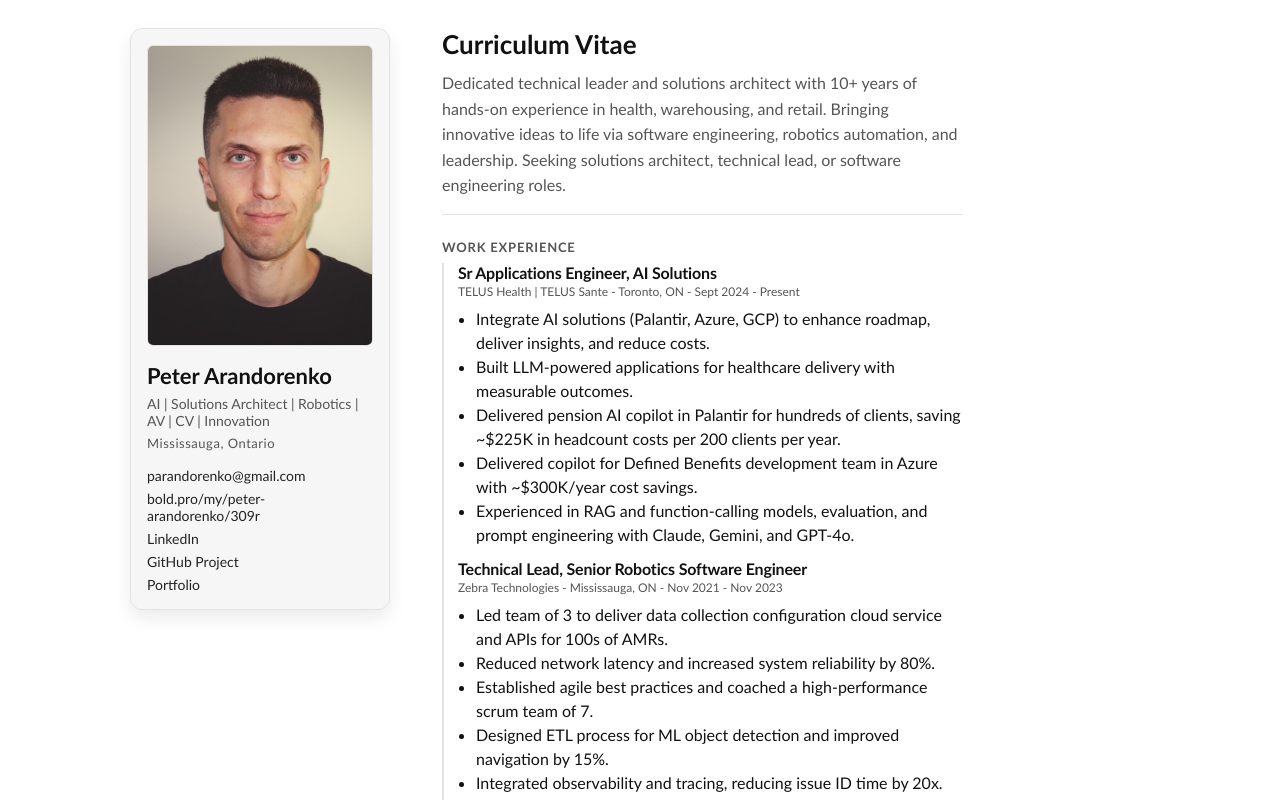
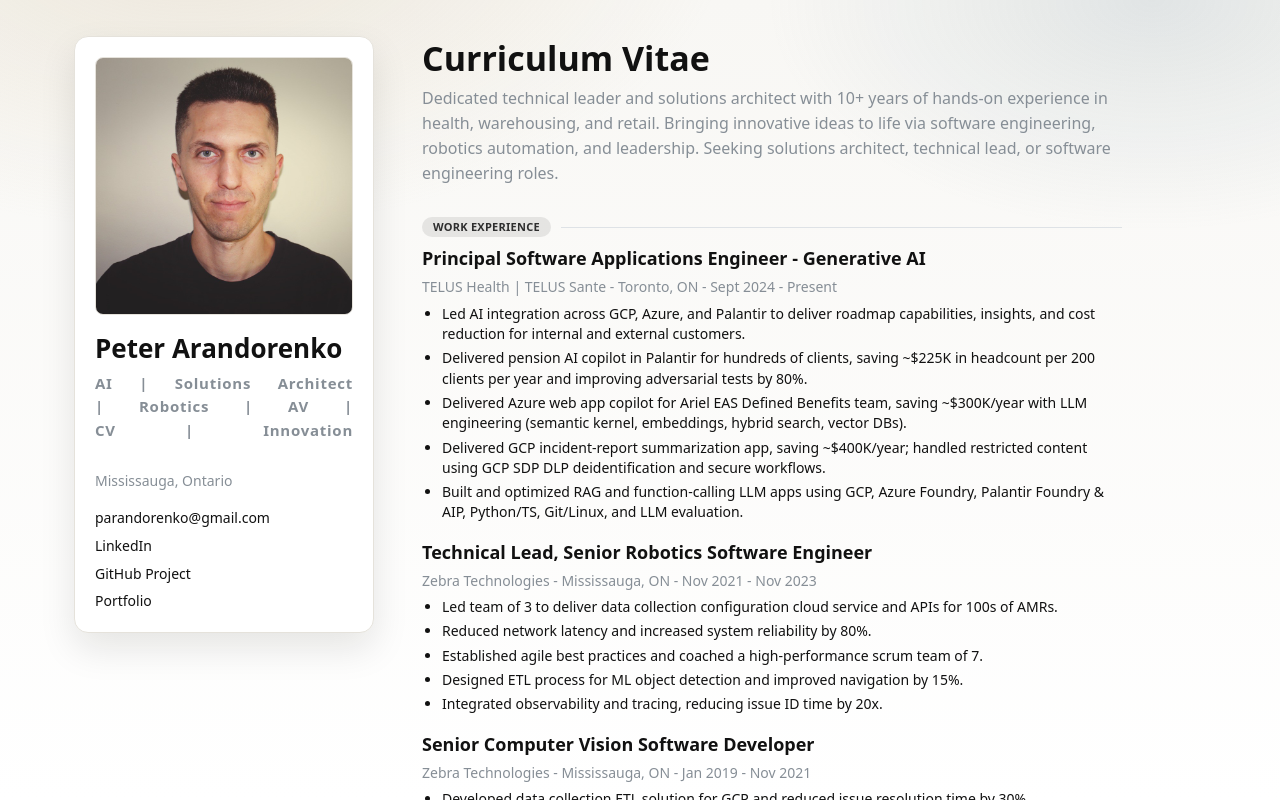
Before and after one commit to parandor/parandor.github.io, a React (Vite) app: page / in a window 1280 px wide. Shown: the top 800 px of the page. Built offline with nearby package versions, Linux system fonts and the light colour scheme.

Commit message:
feat: update CV content and layout styling

```diff
--- a/docker-compose.yml
+++ b/docker-compose.yml
@@ -5,6 +5,10 @@
       - "5173:5173"
     volumes:
       - .:/app
-      - /app/node_modules
+      - node_modules:/app/node_modules
     environment:
       - CHOKIDAR_USEPOLLING=true
+    command: sh -c "npm install && npm run dev -- --host 0.0.0.0 --port 5173"
+
+volumes:
+  node_modules:
--- a/index.html
+++ b/index.html
@@ -13,7 +13,7 @@
     <meta http-equiv="X-Content-Type-Options" content="nosniff" />
     <meta http-equiv="X-Frame-Options" content="DENY" />
     <meta name="description" content="CV — Paran" />
-    <title>Paran — CV</title>
+    <title>Peter Arandorenko - CV</title>
   </head>
   <body>
     <div id="root"></div>
--- a/package.json
+++ b/package.json
@@ -10,6 +10,8 @@
     "preview": "vite preview"
   },
   "dependencies": {
+    "@mantine/core": "^8.3.14",
+    "@mantine/hooks": "^8.3.14",
     "react": "^19.1.1",
     "react-dom": "^19.1.1"
   },
--- a/src/app/App.tsx
+++ b/src/app/App.tsx
@@ -1,83 +1,106 @@
+import {
+  Anchor,
+  Badge,
+  Container,
+  Divider,
+  Group,
+  Image,
+  List,
+  Paper,
+  Stack,
+  Text,
+  Title,
+} from '@mantine/core'
 import { cv } from '../data/cvData'
-import { Section } from '../components/Section'
+
+function Section({ title, children }: { title: string; children: React.ReactNode }) {
+  return (
+    <Stack gap={8}>
+      <Group gap="xs">
+        <Badge variant="light" color="dark">
+          {title}
+        </Badge>
+        <Divider style={{ flex: 1 }} />
+      </Group>
+      {children}
+    </Stack>
+  )
+}
 
 export default function App() {
-  const toId = (value: string) =>
-    value
-      .toLowerCase()
-      .replace(/[^a-z0-9]+/g, '-')
-      .replace(/(^-|-$)/g, '')
-
   return (
     <div className="page">
-      <main id="content" className="content layout">
-        <aside className="sidebar">
+      <Container size="xl" className="content">
+        <div className="layout">
+          <Paper className="sidebar" radius="md" p="lg">
             <div className="photoWrap">
-            <img className="photo" src={cv.photo} alt={`${cv.name} headshot`} />
+              <Image src={cv.photo} alt={`${cv.name} headshot`} fit="cover" />
             </div>
-          <div className="sideBlock">
-            <div className="name">{cv.name}</div>
-            <div className="headline">{cv.headline}</div>
-            <div className="location">{cv.address}</div>
-          </div>
-          <div className="sideBlock">
+
+            <Stack gap={6} mt="md">
+              <Title order={2}>{cv.name}</Title>
+              <Text c="dimmed" className="headline">
+                {cv.headline}
+              </Text>
+              <Text size="sm" c="dimmed">
+                {cv.address}
+              </Text>
+            </Stack>
+
+            <Stack gap={6} mt="md">
               {cv.contacts.map((contact) => (
-              <a key={contact.label} className="sideLink" href={contact.href}>
+                <Anchor key={contact.label} href={contact.href} className="sideLink">
                   {contact.value}
-              </a>
+                </Anchor>
               ))}
-            <a className="sideLink" href={cv.website} target="_blank" rel="noreferrer">
-              {cv.website.replace('https://', '')}
-            </a>
               {cv.links.map((link) => (
-              <a
+                <Anchor
                   key={link.label}
-                className="sideLink"
                   href={link.href}
                   target="_blank"
                   rel="noreferrer"
+                  className="sideLink"
                 >
                   {link.label}
-              </a>
+                </Anchor>
               ))}
-          </div>
-        </aside>
+            </Stack>
+          </Paper>
 
-        <section className="cvColumn">
-          <header className="cvHeader">
-            <h1 className="cvTitle">Curriculum Vitae</h1>
-            <p className="cvSummary">{cv.summary}</p>
-          </header>
+          <Stack className="cvColumn" gap="xl">
+            <Stack gap={6}>
+              <Title order={1}>Curriculum Vitae</Title>
+              <Text c="dimmed">{cv.summary}</Text>
+            </Stack>
 
             {cv.sections.map((section) => (
-            <Section
-              key={section.title}
-              id={toId(section.title)}
-              title={section.title}
-            >
-              <div className="stack">
+              <Section key={section.title} title={section.title}>
+                <Stack gap="md">
                   {section.items.map((item) => (
-                  <article key={item.title} className="cvItem">
-                    <div className="cvItemTitle">{item.title}</div>
-                    <div className="cvItemMeta">{item.meta}</div>
+                    <Stack key={item.title} gap={6}>
+                      <Title order={4}>{item.title}</Title>
+                      <Text size="sm" c="dimmed">
+                        {item.meta}
+                      </Text>
                       {item.body.length ? (
-                      <ul className="bullets">
+                        <List spacing={4} size="sm">
                           {item.body.map((b) => (
-                          <li key={b}>{b}</li>
+                            <List.Item key={b}>{b}</List.Item>
                           ))}
-                      </ul>
+                        </List>
                       ) : null}
-                  </article>
+                    </Stack>
                   ))}
-              </div>
+                </Stack>
               </Section>
             ))}
 
-          <footer className="footer">
-            <span>Last updated {cv.lastUpdated}</span>
-          </footer>
-        </section>
-      </main>
+            <Text size="xs" c="dimmed">
+              Last updated {cv.lastUpdated}
+            </Text>
+          </Stack>
+        </div>
+      </Container>
     </div>
   )
 }
--- a/src/data/cvData.ts
+++ b/src/data/cvData.ts
@@ -4,7 +4,6 @@
   location: 'Mississauga, Ontario',
   address: 'Mississauga, Ontario',
   email: 'parandorenko@gmail.com',
-  website: 'https://bold.pro/my/peter-arandorenko/309r',
   photo: '/profile.jpg',
   lastUpdated: '2026-02-12',
   contacts: [
@@ -22,14 +21,14 @@
       title: 'Work Experience',
       items: [
         {
-          title: 'Sr Applications Engineer, AI Solutions',
+          title: 'Principal Software Applications Engineer - Generative AI',
           meta: 'TELUS Health | TELUS Sante - Toronto, ON - Sept 2024 - Present',
           body: [
-            'Integrate AI solutions (Palantir, Azure, GCP) to enhance roadmap, deliver insights, and reduce costs.',
-            'Built LLM-powered applications for healthcare delivery with measurable outcomes.',
-            'Delivered pension AI copilot in Palantir for hundreds of clients, saving ~$225K in headcount costs per 200 clients per year.',
-            'Delivered copilot for Defined Benefits development team in Azure with ~$300K/year cost savings.',
-            'Experienced in RAG and function-calling models, evaluation, and prompt engineering with Claude, Gemini, and GPT-4o.',
+            'Led AI integration across GCP, Azure, and Palantir to deliver roadmap capabilities, insights, and cost reduction for internal and external customers.',
+            'Delivered pension AI copilot in Palantir for hundreds of clients, saving ~$225K in headcount per 200 clients per year and improving adversarial tests by 80%.',
+            'Delivered Azure web app copilot for Ariel EAS Defined Benefits team, saving ~$300K/year with LLM engineering (semantic kernel, embeddings, hybrid search, vector DBs).',
+            'Delivered GCP incident-report summarization app, saving ~$400K/year; handled restricted content using GCP SDP DLP deidentification and secure workflows.',
+            'Built and optimized RAG and function-calling LLM apps using GCP, Azure Foundry, Palantir Foundry & AIP, Python/TS, Git/Linux, and LLM evaluation.',
           ],
         },
         {
@@ -181,11 +180,6 @@
           meta: 'September 11, 2024',
           body: [],
         },
-        {
-          title: 'Foundry AI Engineer Track',
-          meta: 'In Progress',
-          body: [],
-        },
       ],
     },
     {
@@ -193,7 +187,17 @@
       items: [
         {
           title: 'References Available',
-          meta: '5+ Patents',
+          meta: '',
+          body: [],
+        },
+      ],
+    },
+    {
+      title: 'Patents',
+      items: [
+        {
+          title: '5+ Patents',
+          meta: '',
           body: [],
         },
       ],
--- a/src/main.tsx
+++ b/src/main.tsx
@@ -1,10 +1,25 @@
 import React from 'react'
 import ReactDOM from 'react-dom/client'
+import { MantineProvider, createTheme } from '@mantine/core'
+import '@mantine/core/styles.css'
 import App from './app/App'
 import './styles/global.css'
 
+const theme = createTheme({
+  fontFamily:
+    'system-ui, -apple-system, "Segoe UI", Roboto, Helvetica, Arial, sans-serif',
+  headings: {
+    fontFamily:
+      'system-ui, -apple-system, "Segoe UI", Roboto, Helvetica, Arial, sans-serif',
+  },
+  primaryColor: 'dark',
+  defaultRadius: 'md',
+})
+
 ReactDOM.createRoot(document.getElementById('root')!).render(
   <React.StrictMode>
-    <App />
+    <MantineProvider theme={theme}>
+      <App />
+    </MantineProvider>
   </React.StrictMode>,
 )
--- a/src/styles/global.css
+++ b/src/styles/global.css
@@ -1,15 +1,15 @@
 :root {
   color-scheme: light;
-  --bg: #ffffff;
+  --bg: #f8f7f4;
   --bg2: #ffffff;
   --text: #111111;
-  --muted: #555555;
-  --card: #f6f6f6;
-  --cardBorder: #e2e2e2;
-  --accent: #222222;
-  --shadow: 0 8px 18px rgba(0, 0, 0, 0.08);
-  --radius: 12px;
-  --max: 1060px;
+  --muted: #5a5a5a;
+  --card: #ffffff;
+  --cardBorder: #e5e2db;
+  --shadow: 0 16px 36px rgba(18, 16, 12, 0.1);
+  --radius: 14px;
+  --max: 1180px;
+  --contentMax: 700px;
 }
 
 * {
@@ -24,11 +24,17 @@
 body {
   margin: 0;
   font-family:
-    "Calibri",
+    system-ui,
+    -apple-system,
     "Segoe UI",
+    Roboto,
+    Helvetica,
     Arial,
     sans-serif;
-  background: var(--bg);
+  background:
+    radial-gradient(900px 520px at 15% -10%, rgba(214, 199, 170, 0.35), transparent 60%),
+    radial-gradient(700px 420px at 90% 0%, rgba(120, 146, 160, 0.18), transparent 55%),
+    linear-gradient(180deg, var(--bg), var(--bg2));
   color: var(--text);
 }
 
@@ -48,13 +54,13 @@
 .content {
   max-width: var(--max);
   margin: 0 auto;
-  padding: 28px 20px 64px;
+  padding: 36px 24px 80px;
 }
 
 .layout {
   display: grid;
-  grid-template-columns: 260px minmax(0, 540px);
-  gap: 32px;
+  grid-template-columns: 300px minmax(0, var(--contentMax));
+  gap: 48px;
   align-items: start;
 }
 
@@ -68,7 +74,6 @@
   position: sticky;
   top: 24px;
   align-self: start;
-  padding: 16px;
   border-radius: var(--radius);
   border: 1px solid var(--cardBorder);
   background: var(--card);
@@ -77,47 +82,48 @@
 
 .photoWrap {
   width: 100%;
-  aspect-ratio: 3 / 4;
+  aspect-ratio: auto;
   border-radius: calc(var(--radius) - 6px);
   overflow: hidden;
   border: 1px solid var(--cardBorder);
-  background: #ffffff;
+  background: #f1ede6;
 }
 
 .photo {
   width: 100%;
-  height: 100%;
-  object-fit: cover;
+  height: auto;
+  object-fit: contain;
   display: block;
 }
 
 .sideBlock {
   margin-top: 16px;
   display: grid;
-  gap: 6px;
-}
-
-.name {
-  font-size: 22px;
-  font-weight: 700;
-}
-
-.headline {
-  color: var(--muted);
-  font-size: 14px;
-}
-
-.location {
-  font-size: 13px;
-  color: var(--muted);
-  letter-spacing: 0.04em;
+  gap: 8px;
 }
 
 .sideLink {
   font-size: 14px;
-  color: var(--accent);
+  color: var(--text);
   text-decoration: none;
   word-break: break-word;
+}
+
+.headline {
+  font-size: 15px;
+  font-weight: 600;
+  letter-spacing: 0.05em;
+  word-spacing: 0.18em;
+  text-align: justify;
+  text-align-last: justify;
+  display: block;
+  text-wrap: balance;
+}
+
+.headline::after {
+  content: '';
+  display: inline-block;
+  width: 100%;
 }
 
 .sideLink:hover {
@@ -125,7 +131,7 @@
 }
 
 .cvColumn {
-  max-width: 520px;
+  max-width: var(--contentMax);
   margin-left: auto;
 }
 
@@ -134,58 +140,6 @@
   border-bottom: 1px solid var(--cardBorder);
 }
 
-.cvTitle {
-  margin: 0;
-  font-size: 26px;
-}
-
-.cvSummary {
-  margin: 10px 0 0;
-  color: var(--muted);
-  line-height: 1.6;
-}
-
-.section {
-  margin-top: 18px;
-  padding-top: 6px;
-}
-
-.sectionTitle {
-  margin: 0 0 8px;
-  font-size: 13px;
-  letter-spacing: 0.06em;
-  text-transform: uppercase;
-  color: var(--muted);
-}
-
-.sectionBody {
-  border-left: 2px solid var(--cardBorder);
-  padding-left: 14px;
-}
-
-.stack {
-  display: grid;
-  gap: 12px;
-}
-
-.cvItemTitle {
-  font-weight: 700;
-  letter-spacing: -0.01em;
-}
-
-.cvItemMeta {
-  font-size: 12px;
-  color: var(--muted);
-  margin-top: 2px;
-}
-
-.bullets {
-  margin: 8px 0 0;
-  padding-left: 18px;
-  color: var(--text);
-  line-height: 1.5;
-}
-
 .footer {
   margin-top: 22px;
   color: var(--muted);
```
Also changed, not shown: 1 other file (tests, documents, lock files or other folders). Lines whose indentation alone changed are shown as unchanged.
